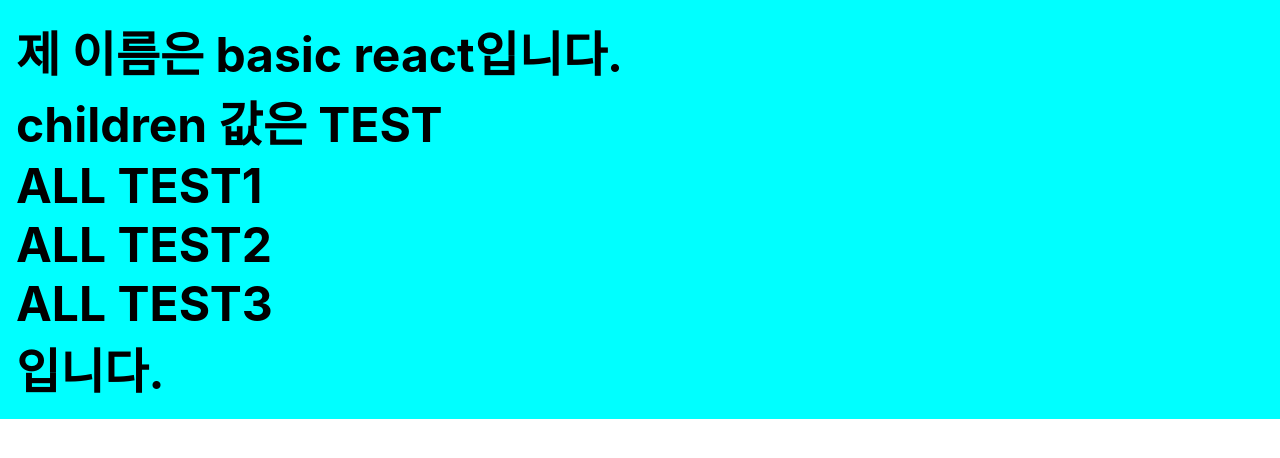
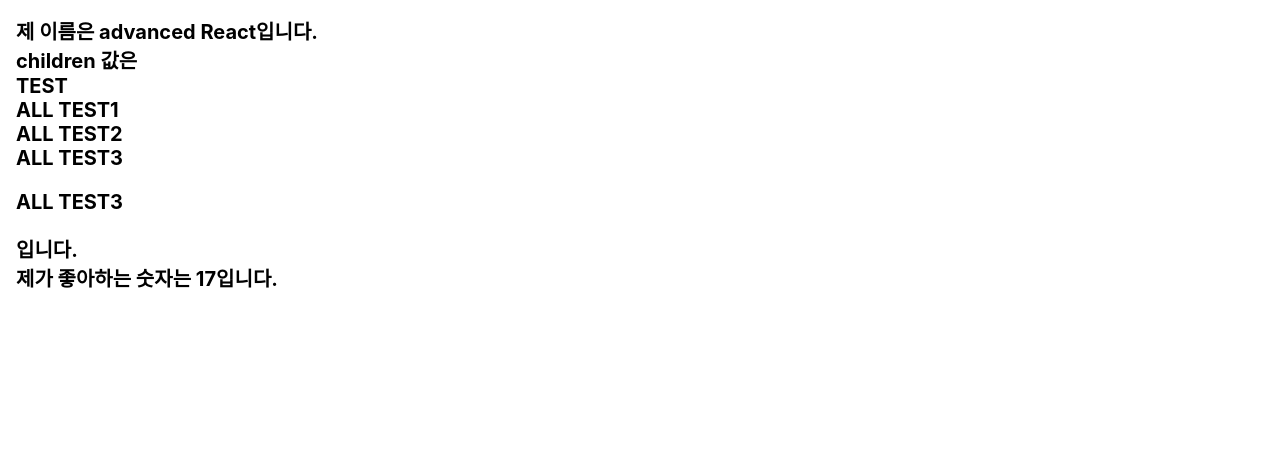
Before and after one commit to skidmarks/my-app-tut, a React (Create React App) app: page / in a window 1280 px wide. Shown: the top 458 px of the page. Built offline with nearby package versions, Linux system fonts and the light colour scheme.

Commit message:
MyComponent Props isRequired

```diff
--- a/src/App.css
+++ b/src/App.css
@@ -1,7 +1,7 @@
 .react{
-  background:aqua;
+  /* background:aqua; */
   color:black;
-  font-size:48px;
+  font-size:20px;
   font-weight:bold;
   padding:16px;
 }
--- a/src/App.js
+++ b/src/App.js
@@ -1,14 +1,14 @@
-import { Component } from 'react';
 import './App.css';
 import MyComponent from './MyComponent';
 
 const App = () => {
   return (
-    <MyComponent>
-      <dov>TEST</dov>
+    <MyComponent name="advanced React" favoriteNumber={17}>
+      <div>TEST</div>
       <div>ALL TEST1</div>
       <div>ALL TEST2</div>
       <div>ALL TEST3</div>
+      <p>ALL TEST3</p>
     </MyComponent>
   );
 };
--- a/src/MyComponent.js
+++ b/src/MyComponent.js
@@ -1,17 +1,25 @@
-import React from 'react';
-import './App.css';
+import React from "react";
+import "./App.css";
+import PropTypes from "prop-types";
 
-const MyComponent = props => {
-    return (
-        <div className="react">
-            제 이름은 {props.name}입니다. <br />
-            children 값은 {props.children} 입니다.
-        </div>
-    );
+const MyComponent = ({ name, favoriteNumber, children }) => {
+  return (
+    <div className="react">
+      제 이름은 {name}입니다. <br />
+      children 값은 {children} 입니다. <br />
+      제가 좋아하는 숫자는 {favoriteNumber}입니다.
+    </div>
+  );
 };
 
 MyComponent.defaultProps = {
-    name: 'basic react',
+  name: "basic react",
+  favoriteNumber: 17,
+};
+
+MyComponent.propTypes = {
+  name: PropTypes.string,
+  favoriteNumber: PropTypes.number.isRequired,
 };
 
 export default MyComponent;
```
